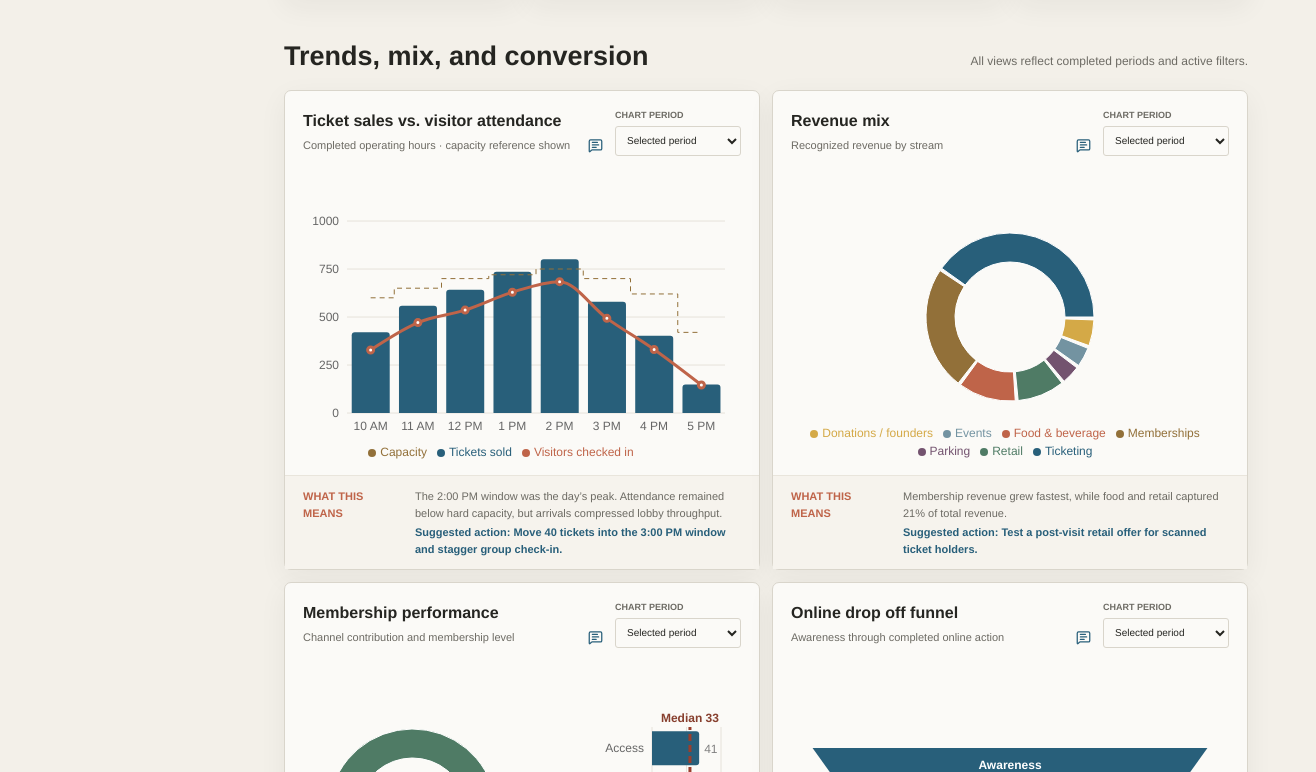
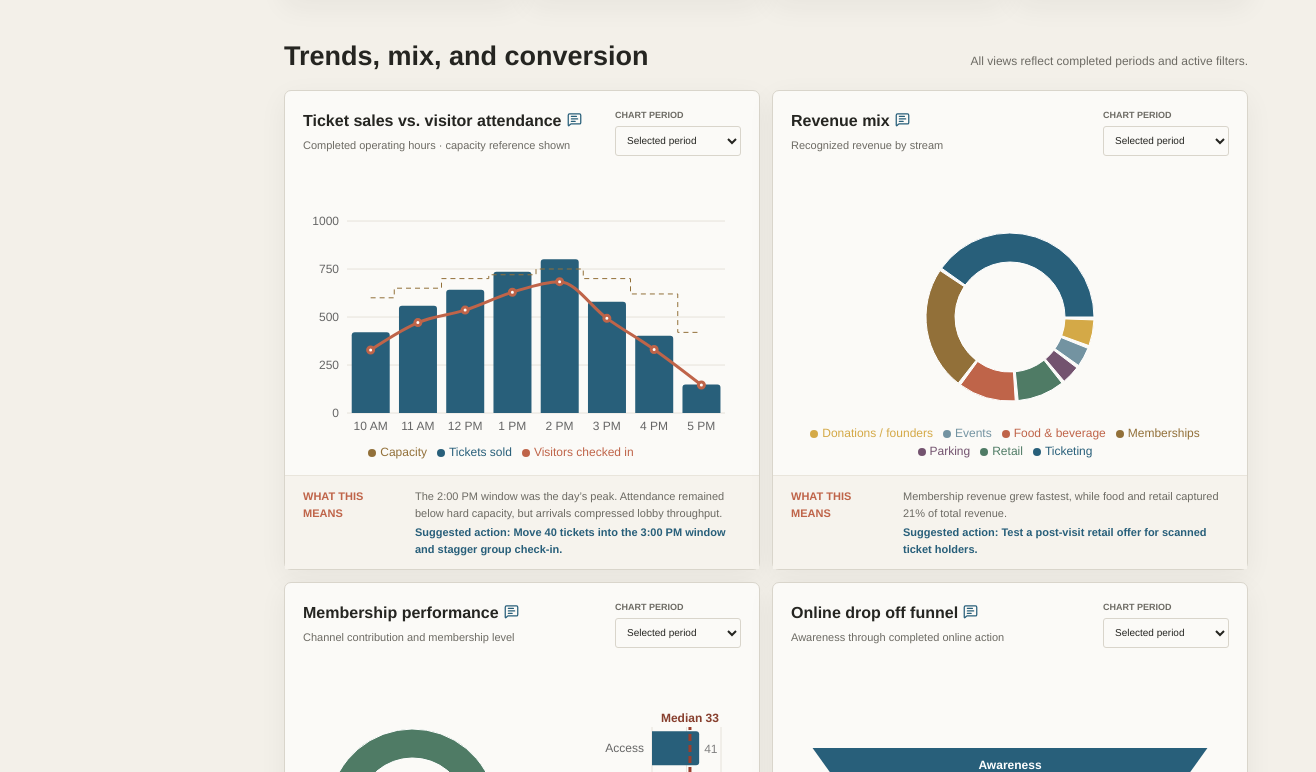
Before and after one commit to michaelbodellslalom/lucas-museum-dashboard, a React (Vite) app: page / in a window 1280 px wide. Shown: the part 928-1700 px from the top of the page, 1316 px wide, since content can reach past the window. Built offline with nearby package versions, Linux system fonts and the light colour scheme.

Commit message:
Move chart annotations beside titles

```diff
--- a/src/components/DashboardUI.tsx
+++ b/src/components/DashboardUI.tsx
@@ -70,10 +70,9 @@ export function ChartCard({ title, subtitle, badge = 'day-one', insight, action,
   return (
     <article className={`chart-card ${className}`}>
       <header className="card-heading">
-        <div><h3>{title}</h3>{subtitle && <p>{subtitle}</p>}</div>
+        <div className="chart-card-copy"><div className="chart-title-line"><h3>{title}</h3>{annotation && <button className="info-button annotation-button chart-annotation-button" aria-label={`Annotation for ${title}`} data-tooltip={chartAnnotations[title] ?? 'Annotation text to be provided'}><MessageSquareText size={15} /></button>}</div>{subtitle && <p>{subtitle}</p>}</div>
         <div className="chart-card-tools">
           <SourceBadge type={badge} />
-          {annotation && <button className="info-button annotation-button chart-annotation-button" aria-label={`Annotation for ${title}`} data-tooltip={chartAnnotations[title] ?? 'Annotation text to be provided'}><MessageSquareText size={15} /></button>}
           <label className="chart-view-filter"><span>Chart period</span><select value={chartView} onChange={(event) => setChartView(event.target.value as ChartView)} aria-label={`${title} chart period`}><option value="selected">Selected period</option><option value="prior">Prior period</option></select></label>
         </div>
       </header>
--- a/src/index.css
+++ b/src/index.css
@@ -130,9 +130,10 @@ h1, h2, h3 { letter-spacing: 0; }
 .chart-full { grid-column: 1 / -1; }
 .chart-card { min-width: 0; padding: 18px; border: 1px solid var(--line); border-radius: 7px; background: var(--paper); box-shadow: var(--shadow); display: flex; flex-direction: column; }
 .card-heading { min-height: 47px; margin-bottom: 10px; display: flex; justify-content: space-between; align-items: flex-start; gap: 10px; }
+.chart-card-copy { min-width: 0; }.chart-title-line { width: fit-content; max-width: 100%; display: flex; align-items: flex-start; gap: 5px; position: relative; }.chart-title-line h3 { min-width: 0; }
 .card-heading h3 { margin-bottom: 4px; font-size: 16px; font-weight: 700; }.card-heading p { margin: 0; color: var(--muted); font-size: 11px; }
 .chart-card-tools { display: flex; align-items: flex-end; gap: 7px; }
-.chart-annotation-button[data-tooltip]::after { left: 0; right: auto; transform: none; }
+.chart-title-line .chart-annotation-button { flex: 0 0 20px; position: static; }.chart-title-line .chart-annotation-button[data-tooltip]::after { left: 0; right: auto; transform: none; }
 .chart-view-filter { display: flex; flex-direction: column; gap: 3px; }
 .chart-view-filter span { color: var(--muted); font-size: 9px; font-weight: 700; text-transform: uppercase; }
 .chart-view-filter select { min-width: 126px; height: 30px; padding: 0 7px; border: 1px solid var(--line); border-radius: 3px; background: var(--paper); color: var(--ink); font-size: 10px; cursor: pointer; }
```
